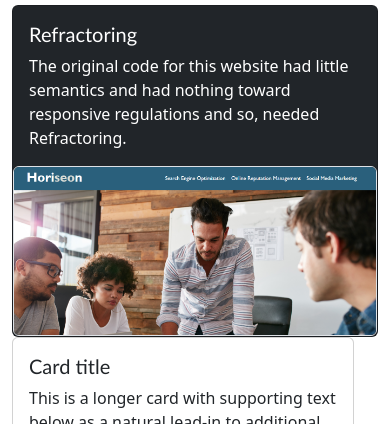
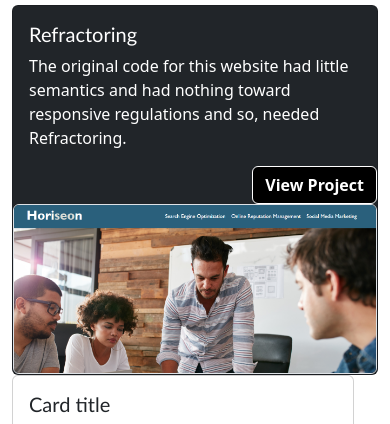
Before and after one commit to c-woolrych/Bootstrap-Portfolio, a plain HTML site: page index.html in a window 390 px wide. Shown: the part 676-1100 px from the top of the page. Drawn offline with nearby package versions, Linux system fonts and the light colour scheme.

Commit message:
finish first project card. Add custom buttons and hover shadows for cards.

```diff
--- a/css/style.css
+++ b/css/style.css
@@ -5,6 +5,11 @@ h1, h2, h3, h4, h5, h6 {
 
 .p {
     font-family: 'Trebuchet MS', 'Lucida Sans Unicode', 'Lucida Grande', 'Lucida Sans', Arial, sans-serif;
+}
+
+.sectionHeading {
+    display: flex;
+    justify-content: center;
 }
 /* end text */
 
@@ -87,7 +92,21 @@ h1 {
 }
 /*end jumbotron*/
 
-.sectionHeading {
+/*project section*/
+.btn-primary {
     display: flex;
-    justify-content: center;
+    align-self: center;
+    font-weight: 600;
+    background-color: black;
+    border-color: white;
 }
+
+.btn-primary:hover {
+    background-color: antiquewhite;
+}
+
+
+.card:hover {
+    transition: all 0.5s ease-in-out;
+    box-shadow: 0.8rem -0.8rem 0.8rem 0.8rem rgb(57, 60, 61);
+}
--- a/index.html
+++ b/index.html
@@ -44,11 +44,15 @@
 
   <!--projects section-->
   <h2 class="sectionHeading">Projects</h2>
+
   <div class="container-fluid">
     <div class="card text-bg-dark">
       <div class="card-body">
         <h5 class="card-title">Refractoring</h5>
         <p class="card-text">The original code for this website had little semantics and had nothing toward responsive regulations and so, needed Refractoring.</p>
+      </div>
+      <div class="d-grid gap-2 d-md-flex justify-content-end">
+        <button class="btn btn-primary" type="button">View Project</button>
       </div>
       <img src="./images/horiseon.png" class="object-fit-scale border rounded" alt="image of Horiseon website">
     </div>
```
